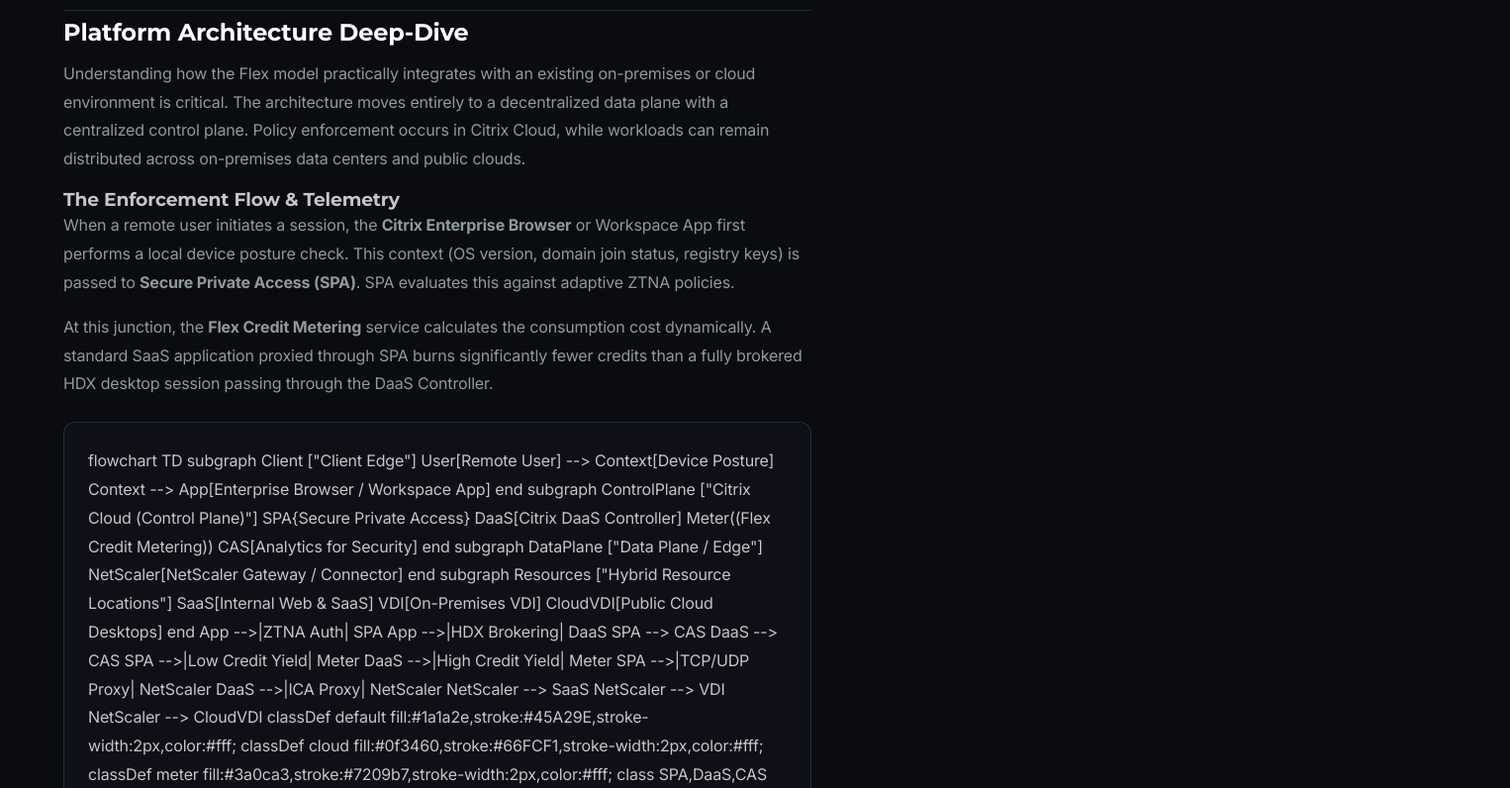
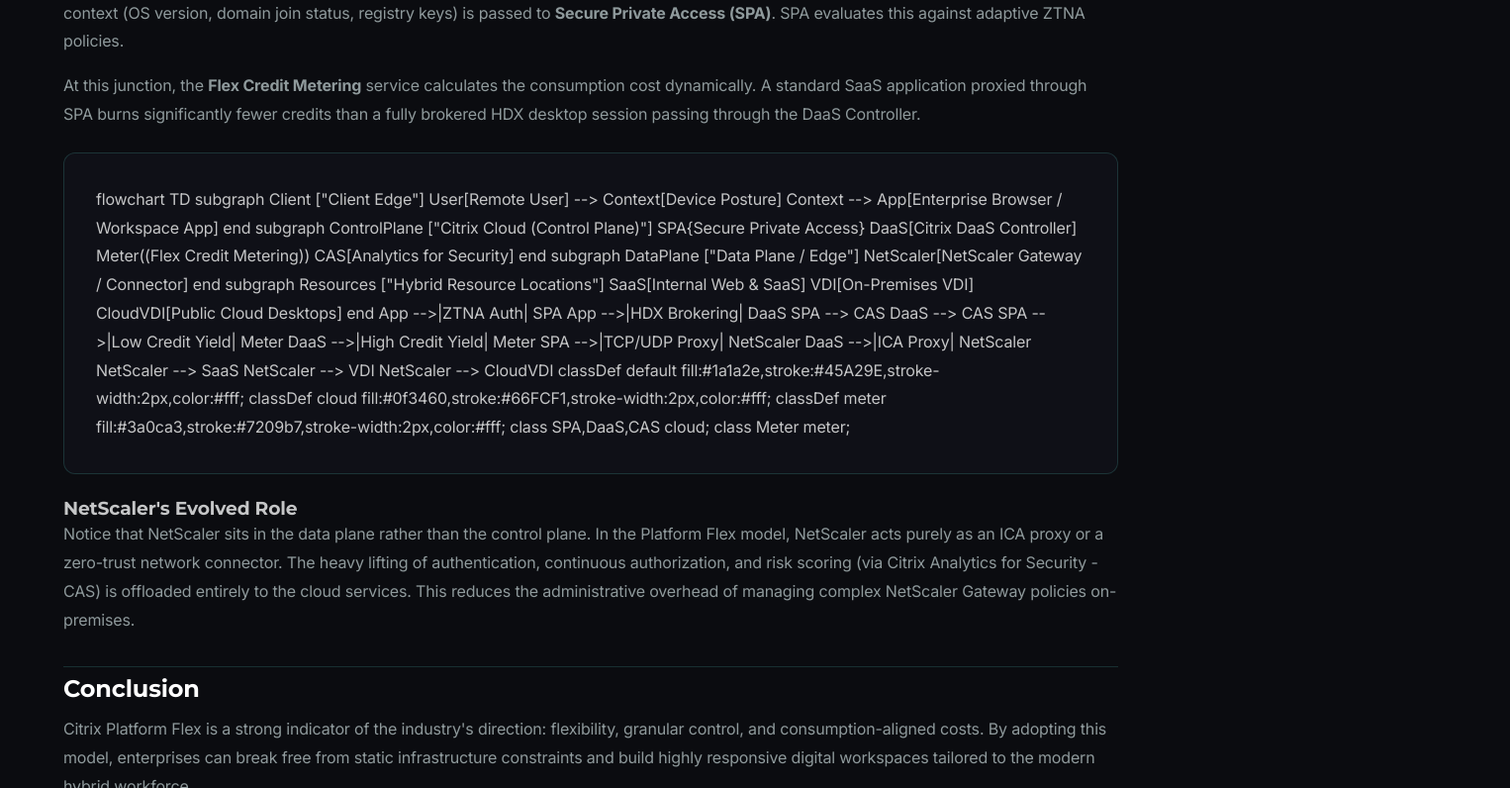
Before and after one commit to APDSADMIN/apexdigits-website, a plain HTML site: page citrix-platform-flex-2026.html in a window 1280 px wide. Shown: the part 2004-2800 px from the top of the page at 99% size, 1526 px wide, since content can reach past the window. Drawn offline with Linux system fonts and the light colour scheme.

Commit message:
Enlarge architecture flowchart

```diff
--- a/citrix-platform-flex-2026.html
+++ b/citrix-platform-flex-2026.html
@@ -141,7 +141,11 @@
                     <p>When a remote user initiates a session, the <strong>Citrix Enterprise Browser</strong> or Workspace App first performs a local device posture check. This context (OS version, domain join status, registry keys) is passed to <strong>Secure Private Access (SPA)</strong>. SPA evaluates this against adaptive ZTNA policies.</p>
                     <p>At this junction, the <strong>Flex Credit Metering</strong> service calculates the consumption cost dynamically. A standard SaaS application proxied through SPA burns significantly fewer credits than a fully brokered HDX desktop session passing through the DaaS Controller.</p>
 
-                    <div class="post-code-block" style="background:rgba(20,20,30,0.5); padding:1.5rem; display:flex; justify-content:center; overflow-x:auto;">
+                    <div class="post-code-block" style="background:rgba(20,20,30,0.5); padding:2rem; overflow-x:auto; border-radius:12px;">
+                        <style>
+                            .mermaid { min-width: 1000px; display:flex; justify-content:center; }
+                            .mermaid svg { max-width: 100% !important; height: auto !important; }
+                        </style>
                         <div class="mermaid">
                             flowchart TD
                                 subgraph Client ["Client Edge"]
```
